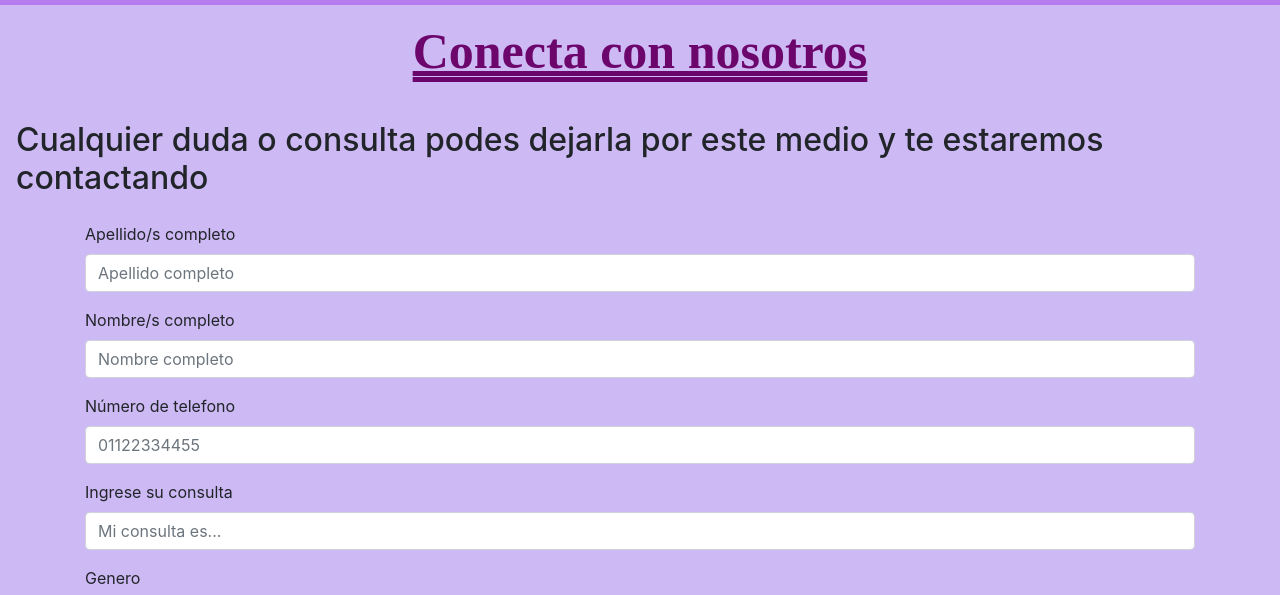
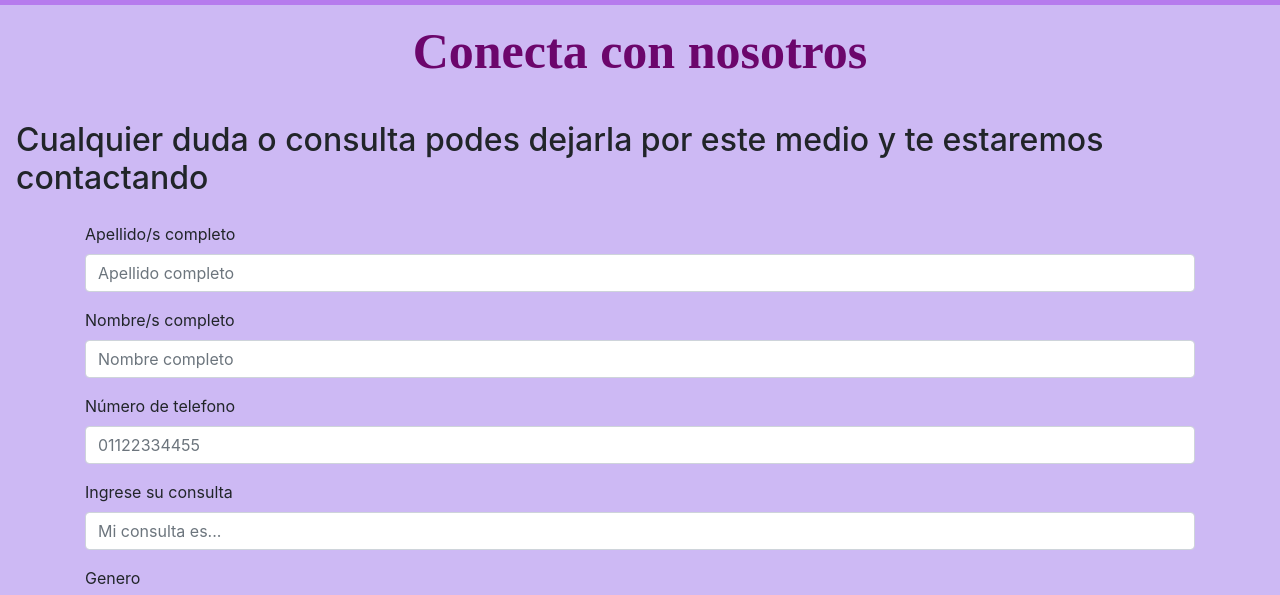
Before and after one commit to TrovatoDaiana/PF_Trovato, a plain HTML site: page pages/conecta.html in a window 1280 px wide. Shown: the part 179-774 px from the top of the page. Drawn offline with nearby package versions, Linux system fonts and the light colour scheme.

Commit message:
cambio style todos h1

```diff
--- a/style.css
+++ b/style.css
@@ -27,10 +27,11 @@ a{
 }
 /* conecta */
 .h1__conecta,
-.h1__servicios{
+.h1__servicios,
+.h1__galeria,
+.h2__galeria{
     color: rgba(106, 4, 106, 0.988);
     text-align: center;
-    text-decoration: underline double;
     font-family: 'Times New Roman', Times, serif;
     font-weight: bolder;
     font-size: 50px;
```
